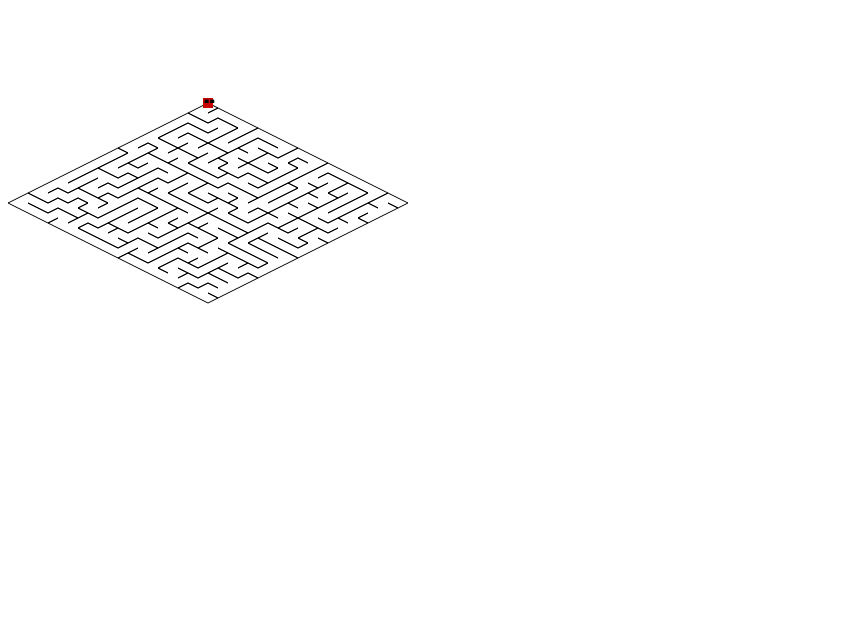
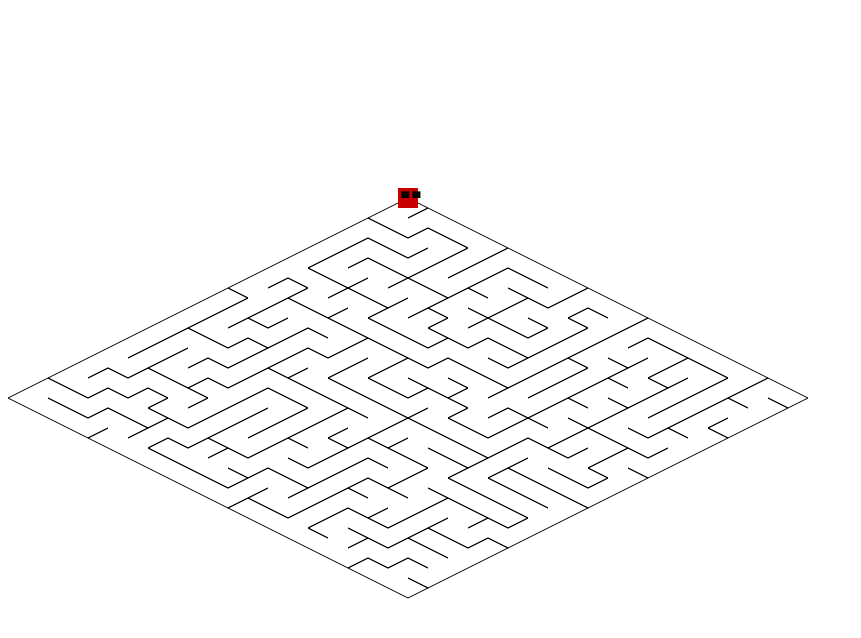
Before and after one commit to andrejlamov/maze, a plain HTML site: page index.html in a window 1280 px wide. Shown: the whole page, without its empty margins (0-861 px from the left). Drawn offline with Linux system fonts and the light colour scheme.

Commit message:
Increase size of canvas

```diff
--- a/index.html
+++ b/index.html
@@ -7,7 +7,7 @@
   <meta name="author" content="SitePoint">
 </head>
 <body>
-  <canvas id="theCanvas" width="400" height="400"></canvas>
+  <canvas id="theCanvas" width="800" height="800"></canvas>
   <script src="game.js"></script>
 </body>
 </html>
```
